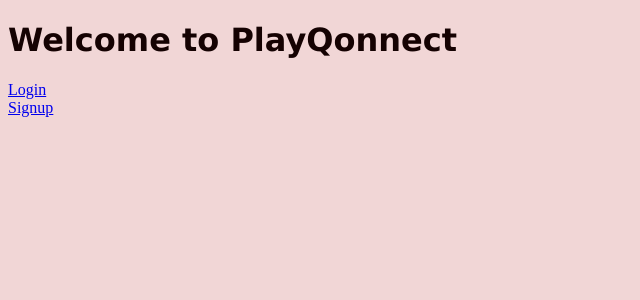
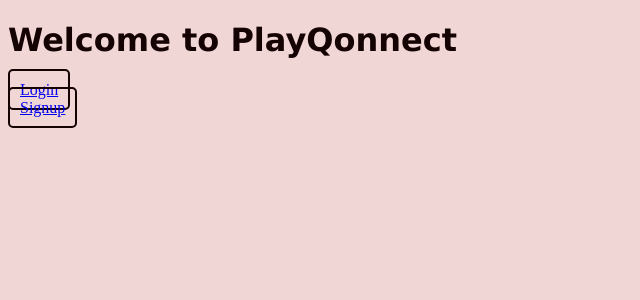
Before and after one commit to Thameem-20/DBMS-project, a Flask app: page / in a window 1280 px wide. Shown: the top 300 px of the page, without its empty margins (0-640 px from the left). Run offline with Flask 3, Linux system fonts and the light colour scheme.

Commit message:
updated css

```diff
--- a/templates/index.html
+++ b/templates/index.html
@@ -2,7 +2,7 @@
 {% block title %} Home {% endblock title %}
 {% block body %}
         <h1>Welcome to PlayQonnect</h1>
-        <a href="{{url_for('login')}}">Login</a>
+        <a class="loginbtn" href="{{url_for('login')}}">Login</a>
         <br>
-        <a href="{{url_for('register')}}">Signup</a>
+        <a class="loginbtn" href="{{url_for('register')}}">Signup</a>
     {% endblock body %}
--- a/templates/layout.html
+++ b/templates/layout.html
@@ -11,6 +11,11 @@
             font-family: 'Lucida Sans', 'Lucida Sans Regular', 'Lucida Grande', 'Lucida Sans Unicode', Geneva, Verdana, sans-serif;
             color: rgb(21, 2, 2);
         }
+        .loginbtn{
+            border: 2px solid  rgb(21, 2, 2);
+            border-radius: 5px;
+            padding: 10px;
+        }
     </style>
     <title>{% block title %}  {% endblock title %}</title>
 </head>
```
